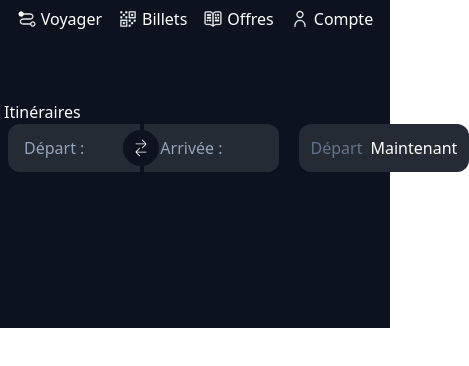
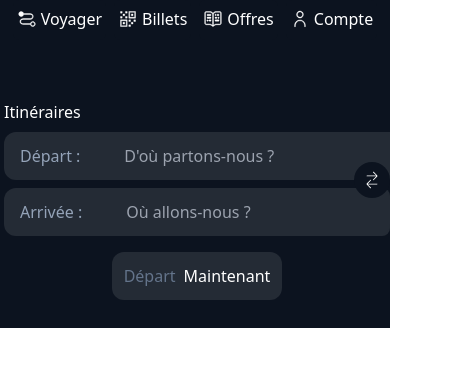
Before and after one commit to Rasaboun/sncf-connect, a Next.js app in the folder client/sncf-client/: page / in a window 390 px wide. Shown: the top 366 px of the page, 469 px wide, since content can reach past the window. Built offline with nearby package versions, Linux system fonts and the light colour scheme.

Commit message:
style: responsive searchbar

```diff
--- a/client/sncf-client/components/searchbar.tsx
+++ b/client/sncf-client/components/searchbar.tsx
@@ -4,13 +4,13 @@ export default function SearchBar() {
   const [focus,setFocus] = useState(false)
   const [focustwo,setFocustwo] = useState(false)
   const inputfocus = "border-2 border-[#8DE8FE]"
-  const input = "inline-flex items-center flex-row w-1/2 group  bg-[#242b35] rounded-r-lg "
+  const input = "inline-flex items-center flex-row w-full md:w-1/2 group  bg-[#242b35] rounded-r-lg "
   return (
     <div className="h-72 -z-0 relative bg-[#0C131F] pl-1 md:pl-6 pt-9 md:pt-0">
       <h1 className="text-white pt-6">Itinéraires</h1>
-      <div className="flex flex-row max-w-7xl">
-        <div className="flex flex-row space-x-1 w-full max-w-4xl relative items-center">
-          <button className="h-9 w-9 cursor-pointer   absolute m-auto left-0 right-0 ">
+      <div className="flex flex-col md:flex-row items-center space-y-4 md:space-y-0 max-w-7xl">
+        <div className="flex flex-col md:flex-row space-y-2 md:space-y-0 md:space-x-1 w-full max-w-4xl relative items-center">
+          <button className="h-9 w-9 cursor-pointer   absolute inset-y-0 m-auto md:left-0 right-0 ">
             <svg
               width="56"
               height="56"
@@ -25,7 +25,7 @@ export default function SearchBar() {
               />
             </svg>
           </button>
-          <div className={`inline-flex items-center flex-row w-1/2 group  bg-[#242b35] rounded-l-xl ${focustwo ? inputfocus : input }`} onFocus={()=> setFocustwo(true)} onBlur={() => {setFocustwo(false)}}>
+          <div className={`inline-flex items-center flex-row w-full md:w-1/2 group  bg-[#242b35] rounded-xl md:rounded-l-xl ${focustwo ? inputfocus : input }`} onFocus={()=> setFocustwo(true)} onBlur={() => {setFocustwo(false)}}>
             <button className='p-3 rounded-l-xl pl-4 select-none  outline-none  group-hover:bg-[#8DE8FE]/20 cursor-text text-slate-400  whitespace-nowrap'>
               Départ :
             </button>
@@ -37,7 +37,7 @@ export default function SearchBar() {
               required
             />
           </div>
-          <div className={`inline-flex items-center flex-row w-1/2 group  bg-[#242b35] rounded-r-xl ${focus ? inputfocus : input }`} onFocus={()=> setFocus(true)} onBlur={() => {setFocus(false)}}>
+          <div className={`inline-flex items-center flex-row w-full md:w-1/2 group  bg-[#242b35] rounded-xl md:rounded-r-xl ${focus ? inputfocus : input }`} onFocus={()=> setFocus(true)} onBlur={() => {setFocus(false)}}>
             <button className='p-3 pl-4 select-none  outline-none  group-hover:bg-[#8DE8FE]/20 cursor-text text-slate-400  whitespace-nowrap'>
               Arrivée :
             </button>
@@ -50,7 +50,7 @@ export default function SearchBar() {
             />
           </div>
         </div>
-        <button className="flex flex-row space-x-2 rounded-xl bg-[#242b35] items-center p-3 ml-5">
+        <button className="flex flex-row space-x-2 rounded-xl bg-[#242b35] items-center p-3 md:ml-5 w-fit">
           <span className="text-slate-500">
             Départ
 
```
